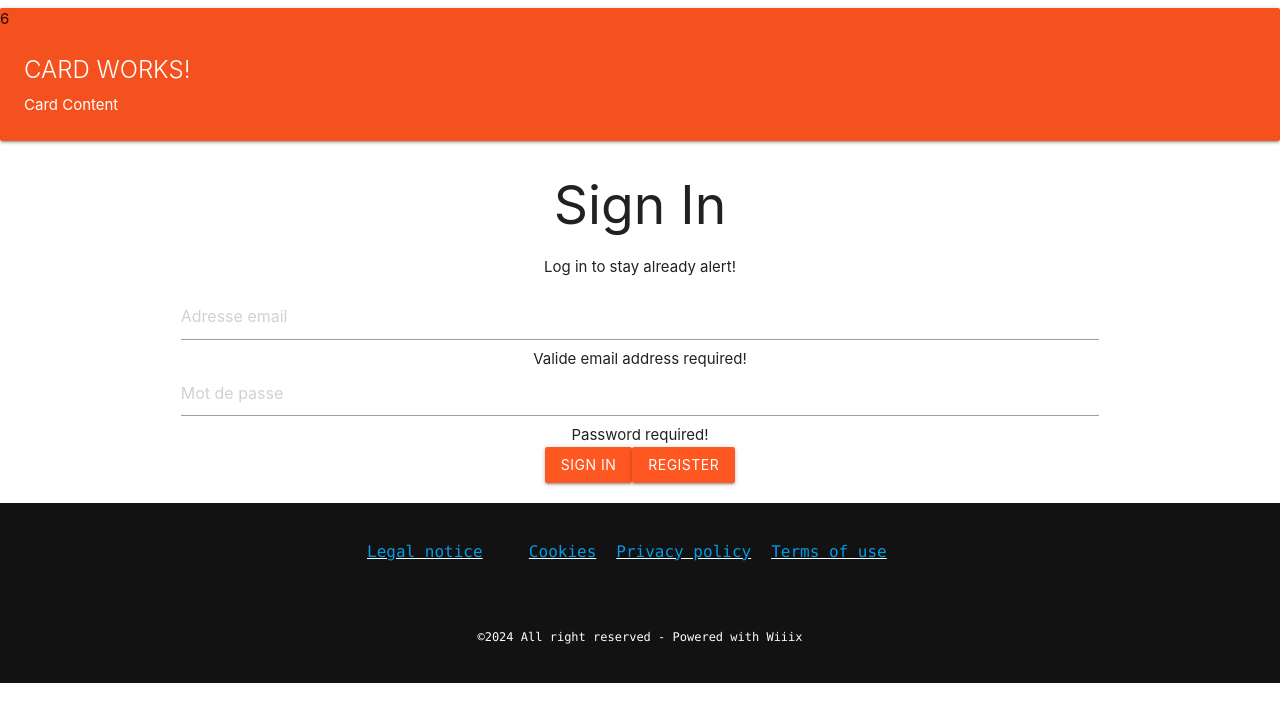
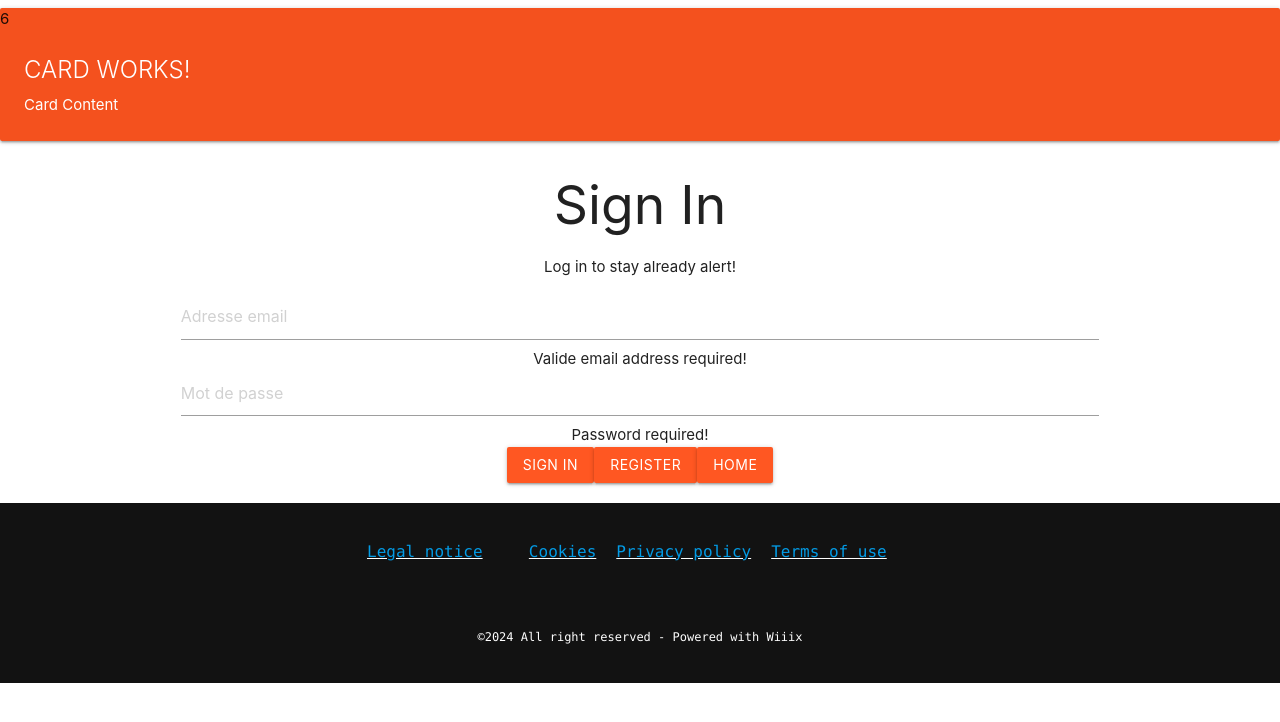
Before and after one commit to simoninmath/ifoundthat-blog-frontend, an Angular app: page /login in a window 1280 px wide. Shown: the top 722 px of the page. Built offline with nearby package versions, Linux system fonts and the light colour scheme.

Commit message:
[comp]-update-login-component

```diff
--- a/src/app/auth/login/login.component.html
+++ b/src/app/auth/login/login.component.html
@@ -46,6 +46,7 @@
 
   <button type="submit" class="btn btn-danger deep-orange darken-8">Sign In</button>
   <button routerLink="/register" class="btn btn-link deep-orange darken-8"> Register </button>
+  <button routerLink="/home" class="btn btn-link deep-orange darken-8"> Home </button>
 </form>
 </div>
 </div>
--- a/src/app/auth/login/login.component.ts
+++ b/src/app/auth/login/login.component.ts
@@ -52,7 +52,7 @@ export class LoginComponent {
           return;
         }
         this.errorMessage =
-          'Something is wrong... Please try again in a few minutes.';
+          'Something\'s wrong... Please try again in a few minutes.';
       },
     });
   }
```
